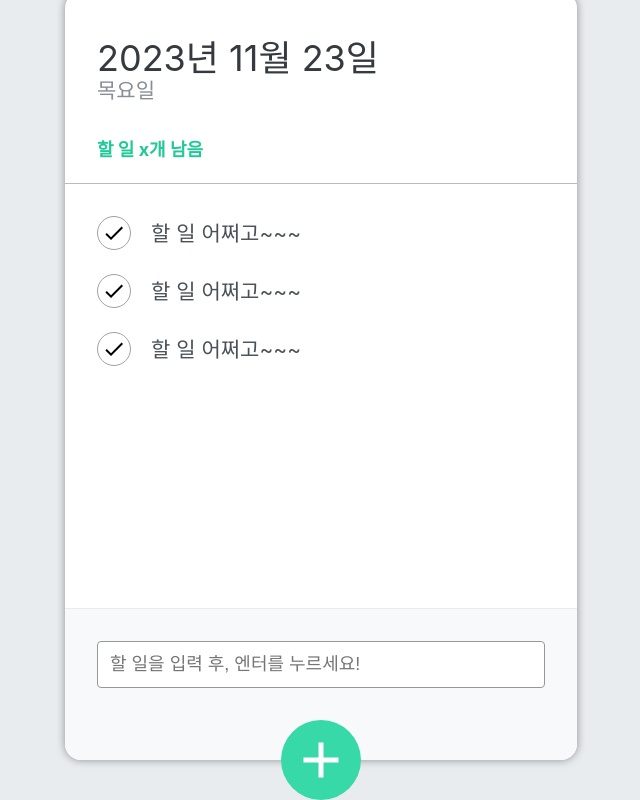
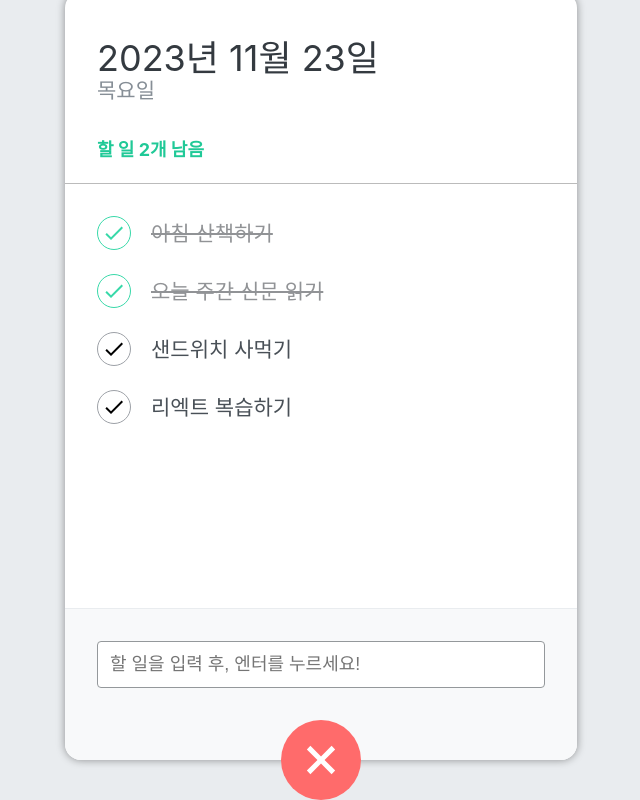
Before and after one commit to hansolpn/react-todo-app, a React (Create React App) app: page / in a window 1280 px wide. Both pictures are taken after a click on the button 640 px from the left and 864 px from the top of the page. Shown: the part 104-904 px from the top of the page, without its empty margins (319-959 px from the left). Built offline with nearby package versions, Linux system fonts and the light colour scheme.

Commit message:
231123 todo
# 3. 할일 추가 form 이벤트 처리
# 4. 할 일 추가 기능 완료
# 5. 할 일 삭제 기능 완료
# 6. 할 일 체크 기능, 시간 표시 완료

```diff
--- a/src/Components/TodoHeader.js
+++ b/src/Components/TodoHeader.js
@@ -1,12 +1,21 @@
 import React from 'react';
 import './scss/TodoHeader.scss';
 
-const TodoHeader = () => {
+const TodoHeader = ({ count }) => {
+  const today = new Date();
+
+  const dateString = today.toLocaleDateString('ko-kr', {
+    year: 'numeric',
+    month: 'long',
+    day: 'numeric',
+  });
+
+  const dayName = today.toLocaleDateString('ko-kr', { weekday: 'long' });
   return (
     <header>
-      <h1>2023년 11월 23일</h1>
-      <div className='day'>목요일</div>
-      <div className='tasks-left'>할 일 x개 남음</div>
+      <h1>{dateString}</h1>
+      <div className='day'>{dayName}</div>
+      <div className='tasks-left'>할 일 {count()}개 남음</div>
     </header>
   );
 };
--- a/src/Components/TodoInput.js
+++ b/src/Components/TodoInput.js
@@ -1,22 +1,68 @@
-import React from 'react';
+import React, { useState } from 'react';
 import { MdAdd } from 'react-icons/md';
 import './scss/TodoInput.scss';
+import cn from 'classnames';
 
-const TodoInput = () => {
+const TodoInput = ({ addTodo }) => {
+  //입력창이 열리는 열리는 여부를 표현하는 상태값
+  const [open, setOpen] = useState(false);
+
+  // 할 일 입력창에 입력한 내용을 표현하는 상태값
+  const [todoText, setTodoText] = useState('');
+
+  // + 버튼 클릭시 이벤트
+  const onToggle = () => {
+    setOpen(!open);
+  };
+
+  // input change 이벤트 핸들러
+  const todoChangeHandler = (e) => {
+    setTodoText(e.target.value);
+  };
+
+  // submit 이벤트 핸들러
+  const submitHandler = (e) => {
+    e.preventDefault(); // 태그의 기본 기능 제한 (submit 막기)
+
+    // 부모 컴포넌트가 전달한 함수의 매개값으로 입력값 넘기기
+    addTodo(todoText);
+
+    // 입력이 끝나면 입력창 비우기
+    setTodoText('');
+  };
+
   return (
     <>
+      {open && (
         <div className='form-wrapper'>
-        <form className='insert-form'>
+          <form
+            className='insert-form'
+            onSubmit={submitHandler}
+          >
             <input
               type='text'
               placeholder='할 일을 입력 후, 엔터를 누르세요!'
+              onChange={todoChangeHandler}
+              value={todoText}
             />
           </form>
+        </div>
+      )}
 
-        <button className='insert-btn'>
+      {/*
+          cn() : 첫번째 파라미터는 항상 유지할 default 클래스
+                 두번째 파라미터는 논리 상태값
+                 => 논리 상태값이 true일 경우 해당 클래스 추가
+                    false일 경우 제거.
+                    {클래스이름: 논리값},
+                    클래스 이름 지정 안할 시 변수명이 클래스 이름으로 사용됨.
+        */}
+      <button
+        className={cn('insert-btn', { /*open:*/ open })}
+        onClick={onToggle}
+      >
         <MdAdd />
       </button>
-      </div>
     </>
   );
 };
--- a/src/Components/TodoItem.js
+++ b/src/Components/TodoItem.js
@@ -1,15 +1,23 @@
 import React from 'react';
 import { MdDelete, MdDone } from 'react-icons/md';
+import cn from 'classnames';
 import './scss/TodoItem.scss';
 
-const TodoItem = () => {
+const TodoItem = ({ item, remove, check }) => {
+  const { id, title, done } = item;
   return (
     <li className='todo-list-item'>
-      <div className='check-circle'>
+      <div
+        className={cn('check-circle', { active: done })}
+        onClick={() => check(id)}
+      >
         <MdDone />
       </div>
-      <span className='text'>할 일 어쩌고~~~</span>
-      <div className='remove'>
+      <span className={cn('text', { finish: done })}>{title}</span>
+      <div
+        className='remove'
+        onClick={() => remove(id)}
+      >
         <MdDelete />
       </div>
     </li>
--- a/src/Components/TodoMain.js
+++ b/src/Components/TodoMain.js
@@ -2,12 +2,17 @@
 import TodoItem from './TodoItem';
 import './scss/TodoMain.scss';
 
-const TodoMain = () => {
+const TodoMain = ({ todoList, remove, check }) => {
   return (
     <ul className='todo-list'>
-      <TodoItem />
-      <TodoItem />
-      <TodoItem />
+      {todoList.map((todo) => (
+        <TodoItem
+          key={todo.id}
+          item={todo}
+          remove={remove}
+          check={check}
+        />
+      ))}
     </ul>
   );
 };
--- a/src/Components/TodoTemplate.js
+++ b/src/Components/TodoTemplate.js
@@ -1,15 +1,100 @@
-import React from 'react';
+import React, { useState } from 'react';
 import TodoHeader from './TodoHeader';
 import TodoMain from './TodoMain';
 import TodoInput from './TodoInput';
 import './scss/TodoTemplate.scss';
 
 const TodoTemplate = () => {
+  // 서버에 할 일 목록(json)을 요청(fetch)해서 받아와야 함
+
+  // todos 배열을 상태 관리
+  const [todos, setTodos] = useState([
+    {
+      id: 1,
+      title: '아침 산책하기',
+      done: true,
+    },
+    {
+      id: 2,
+      title: '오늘 주간 신문 읽기',
+      done: true,
+    },
+    {
+      id: 3,
+      title: '샌드위치 사먹기',
+      done: false,
+    },
+    {
+      id: 4,
+      title: '리엑트 복습하기',
+      done: false,
+    },
+  ]);
+
+  // id값 시퀀스 함수 (DB 연동시키면 필요없게 됨)
+  const makeNewId = () => {
+    if (todos.length === 0) return 1;
+    return todos[todos.length - 1].id + 1; // 맨 마지막 할일 객체의 id보다 하나 크게
+  };
+
+  /*
+    todoInput에게 todoText를 받아오는 함수
+    자식 컴포넌트가 부모 컴포넌트에게 데이터를 전달할 때는
+    일반적인 props 사용이 불가능
+    부모 컴포넌트에서 함수를 선언(매개변수 꼭 선언) -> props로 함수를 전달
+    자식 컴포넌트에서 전달받은 함수를 호출하면서 매개값으로 데이터를 전달 */
+
+  const addTodo = (todoText) => {
+    const newTodo = {
+      id: makeNewId(),
+      title: todoText,
+      done: false,
+    }; // 나중에 fetch를 이용해서 백엔드에 insert요청 보내야됨
+
+    // todos.push(newTodo); (x) -> useState 변수는 setter로 변경
+    // setTodos(todos.push(newTodo)); (x)
+    // react의 상태변수는 불변성(immutable)을 가지기 때문에
+    // 기존 상태에서 변경은 불가능 -> 새로운 상태를 만들어서 변경해야 한다.
+    setTodos((oldTodos) => [...oldTodos, newTodo]);
+  };
+
+  // 할 일 삭제 처리 함수
+  const removeTodo = (id) => {
+    // 주어진 배열의 값들을 순회하여 조건에 맞는 요소들만 모아서 새로운 배열로 리턴.
+    setTodos(todos.filter((todo) => todo.id !== id));
+  };
+
+  // 할 일 체크 처리 함수
+  const checkTodo = (id) => {
+    // const updateTodo = todos.find((todo) => todo.id === id);
+    // updateTodo.done = !updateTodo.done;
+
+    /*
+    const updatedTodos = [...todos];
+    const idx = todos.findIndex((todo) => todo.id === id);
+    updatedTodos[idx].done = !updatedTodos[idx].done;
+
+    setTodos([...updatedTodos]);
+    */
+    setTodos(
+      todos.map((todo) =>
+        todo.id === id ? { ...todo, done: !todo.done } : todo
+      )
+    );
+  };
+
+  // 체크가 안 된 할 일의 개수 카운트 하기
+  const countRestTodo = () => todos.filter((todo) => !todo.done).length;
+
   return (
     <div className='TodoTemplate'>
-      <TodoHeader />
-      <TodoMain />
-      <TodoInput />
+      <TodoHeader count={countRestTodo} />
+      <TodoMain
+        todoList={todos}
+        remove={removeTodo}
+        check={checkTodo}
+      />
+      <TodoInput addTodo={addTodo} />
     </div>
   );
 };
```
Also changed, not shown: src/Components/scss/TodoMain.scss (line endings or trailing spaces). Lines whose indentation alone changed are shown as unchanged.
